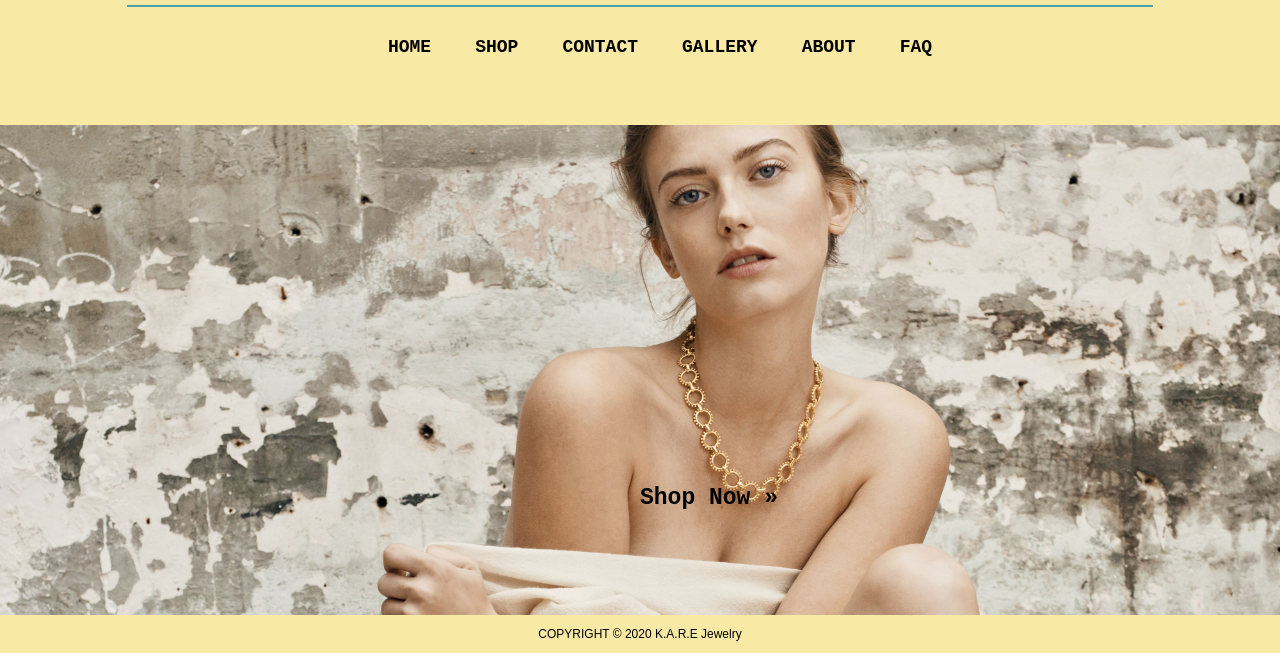
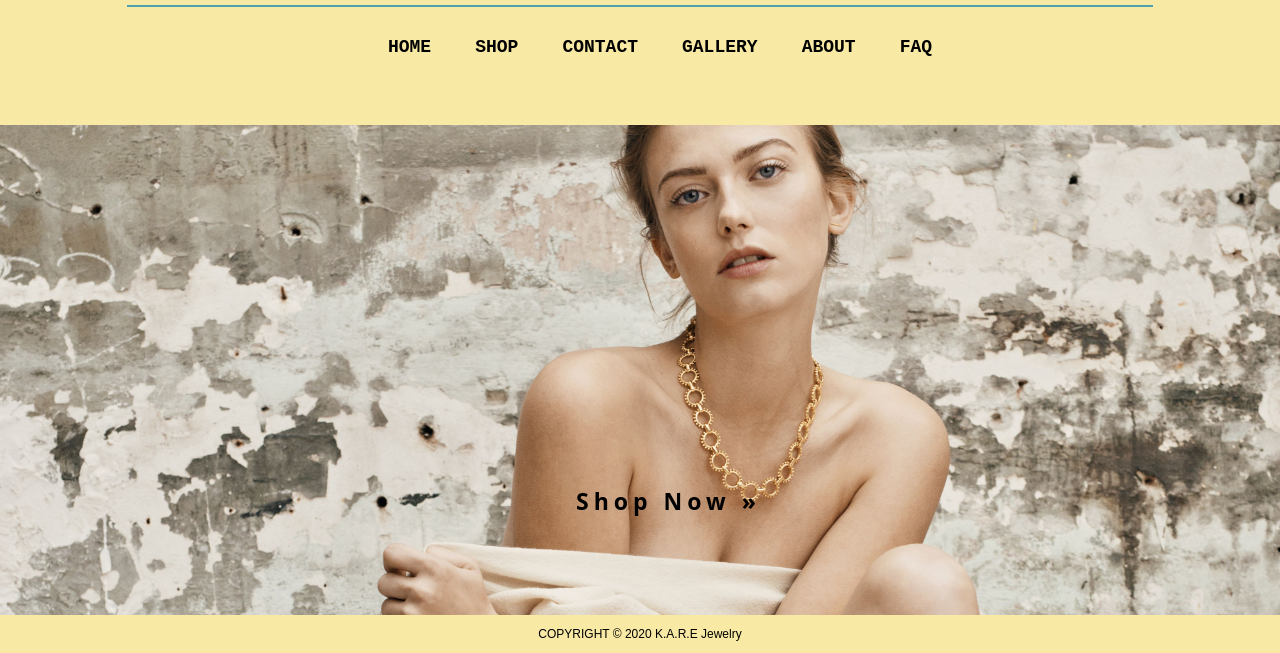
Before and after one commit to erenaci/K.A.R.E, a plain HTML site: page index.html in a window 1280 px wide. Shown: the part 145-798 px from the top of the page. Drawn offline with Linux system fonts and the light colour scheme.

Commit message:
minor minor update

```diff
--- a/index.css
+++ b/index.css
@@ -107,7 +107,6 @@ footer p {
 /*HOMEPAGE STYLING*/
 .container {
   position: relative;
-  text-align: center;
   width: 100%;
   height: 75%;
   padding-bottom: 75px;
@@ -116,11 +115,11 @@ footer p {
 .text-center {
   position: absolute;
   top: 50%;
-  left: 50%;
+  left: 45%;
   color: black;
-  font-family: "Courier New", Courier, monospace;
+  font-family: "system-ui";
   font-size: 23px;
-/*  transform: translate(-50%, -50%);*/
+  letter-spacing: 5px;
 }
 
 .text-center:hover {
```
